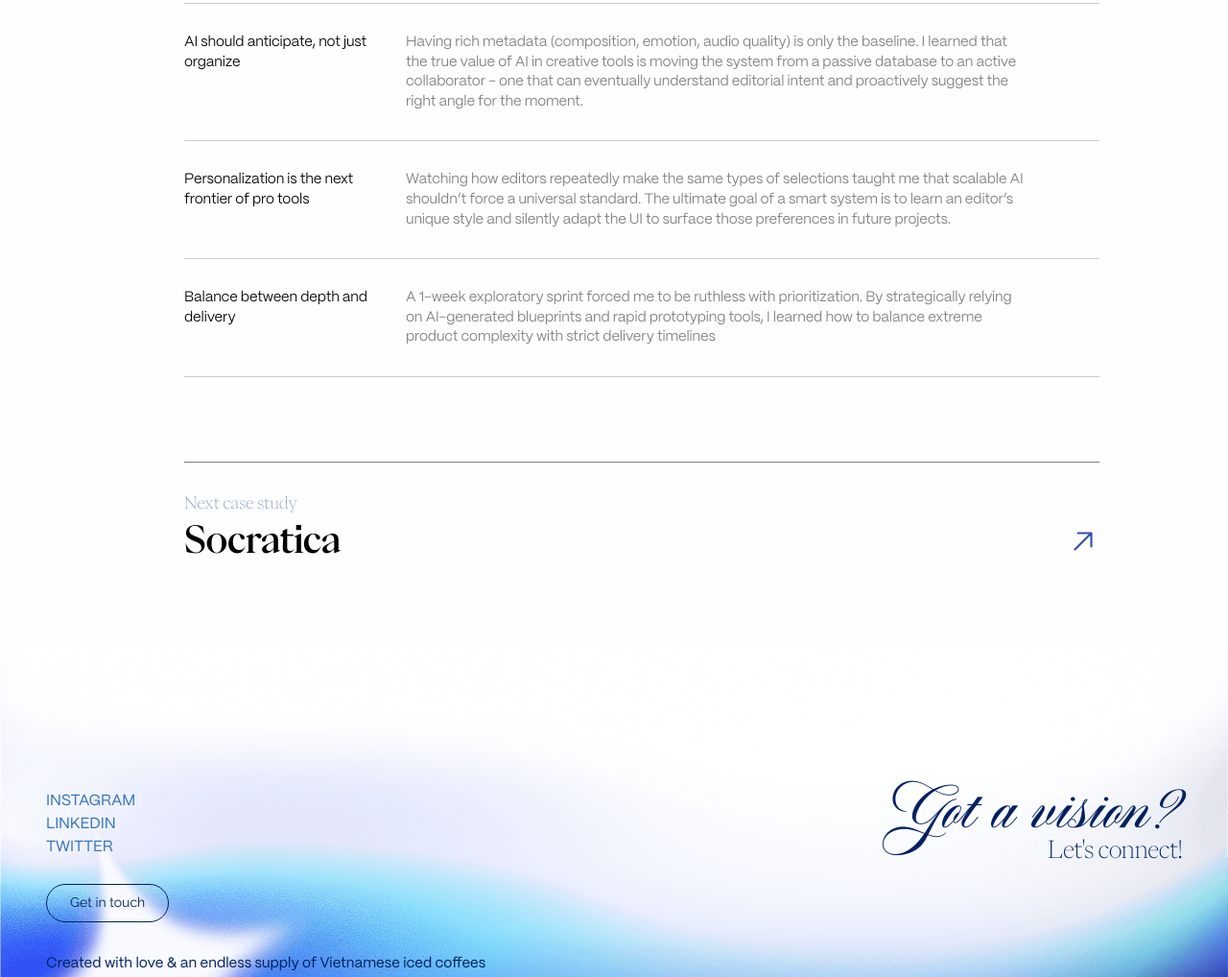
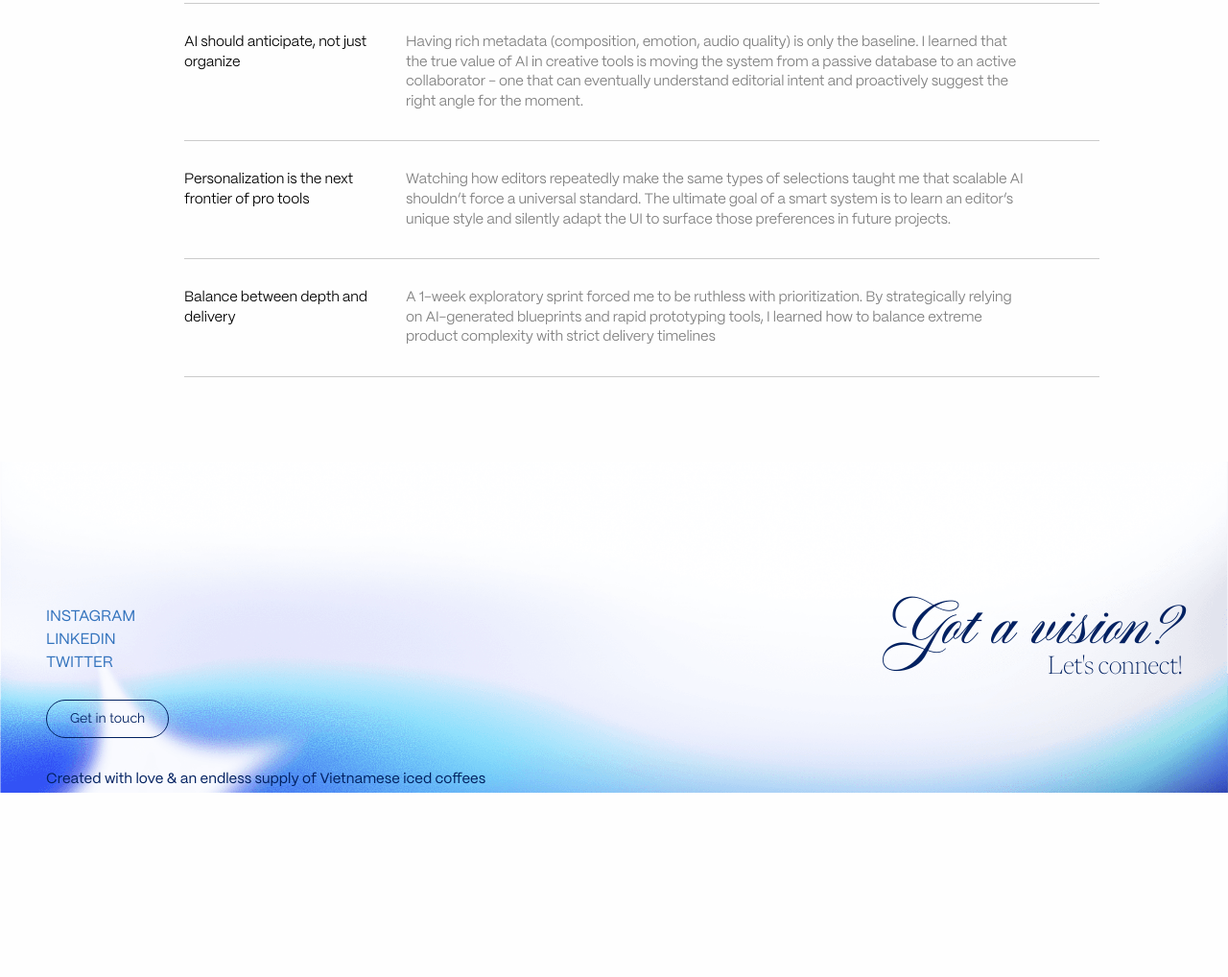
Before and after one commit to ggiangt/portfolio, a plain HTML site: page kinoai/index.html in a window 1280 px wide. Shown: the part 8095-9113 px from the top of the page at 96% size. After the commit the page ends 8921 px from the top, so only its background shows below. Drawn offline with Linux system fonts and the light colour scheme.

Commit message:
Remove the Next case study links
Each case study now ends with its last section and then the footer; the .next styles and reveal entry are gone too.

Co-Authored-By: Claude Opus 5.5 <noreply@anthropic.com>

```diff
--- a/case.css
+++ b/case.css
@@ -807,21 +807,6 @@ a { color: inherit; }
 .phones video { width: 100%; aspect-ratio: 1080 / 2166; border-radius: 12% / 5.8%; background: #000; }
 .phones figcaption { margin-top: 16px; font-size: 15px; line-height: 1.3; text-align: center; color: var(--on-dark-soft); }
 
-/* ---------- Next project ---------- */
-.next {
-  display: flex;
-  justify-content: space-between;
-  align-items: flex-end;
-  gap: var(--s-5);
-  margin-top: var(--s-8);
-  padding-top: var(--s-5);
-  border-top: 1px solid var(--line);
-  text-decoration: none;
-}
-.next .display { margin-top: var(--s-1); }
-.next__arrow { flex: none; width: 34px; height: 34px; margin-bottom: 4px; fill: var(--tone-600); transition: transform .35s cubic-bezier(.2, .6, .2, 1); }
-.next:hover .next__arrow { transform: translate(4px, -4px); }
-
 @media (max-width: 720px) {
   .masthead:has(.meta) { flex-direction: column; }
   .meta { grid-template-columns: repeat(2, minmax(0, 1fr)); width: 100%; }
--- a/kinoai/index.html
+++ b/kinoai/index.html
@@ -234,13 +234,6 @@
       </ul>
     </section>
 
-    <a class="next" href="../socratica/">
-      <div>
-        <p class="eyebrow eyebrow--soft">Next case study</p>
-        <p class="display">Socratica</p>
-      </div>
-      <svg class="next__arrow" viewBox="0 0 256 256" aria-hidden="true"><path d="M200,64V168a8,8,0,0,1-16,0V83.31L69.66,197.66a8,8,0,0,1-11.32-11.32L172.69,72H88a8,8,0,0,1,0-16H192A8,8,0,0,1,200,64Z"/></svg>
-    </a>
 
   </div>
 </main>
--- a/site.js
+++ b/site.js
@@ -116,7 +116,6 @@ const reduceMotion = window.matchMedia('(prefers-reduced-motion: reduce)').match
         '.before-after',
         '.rule',
         '.footnote > *',
-        '.next',
         `.section > :not(${groups})`,
         `:is(${groups}) > *`,
       ].join(', ');
```
Also changed, not shown: persona/index.html (+0 -7 lines), purepoker/index.html (+0 -7 lines), rootly/index.html (+0 -7 lines), socratica/index.html (+0 -7 lines).
